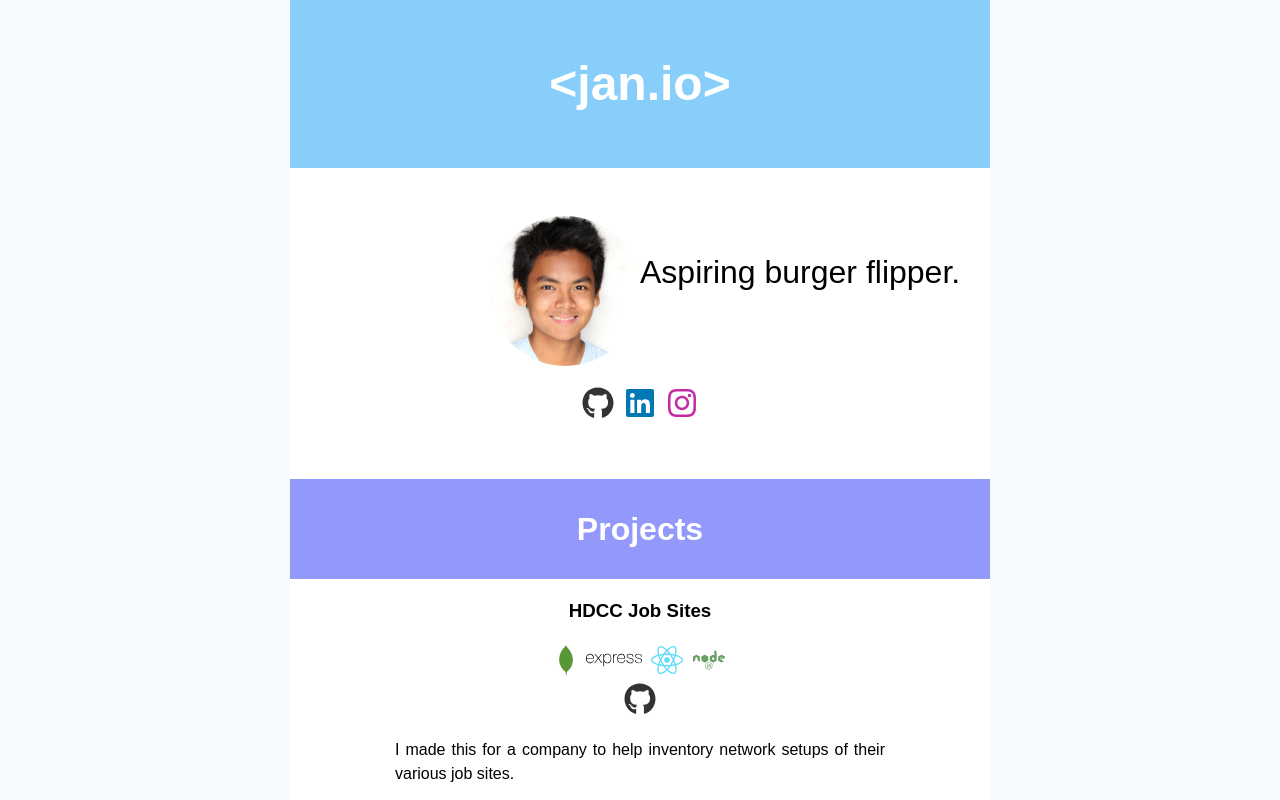
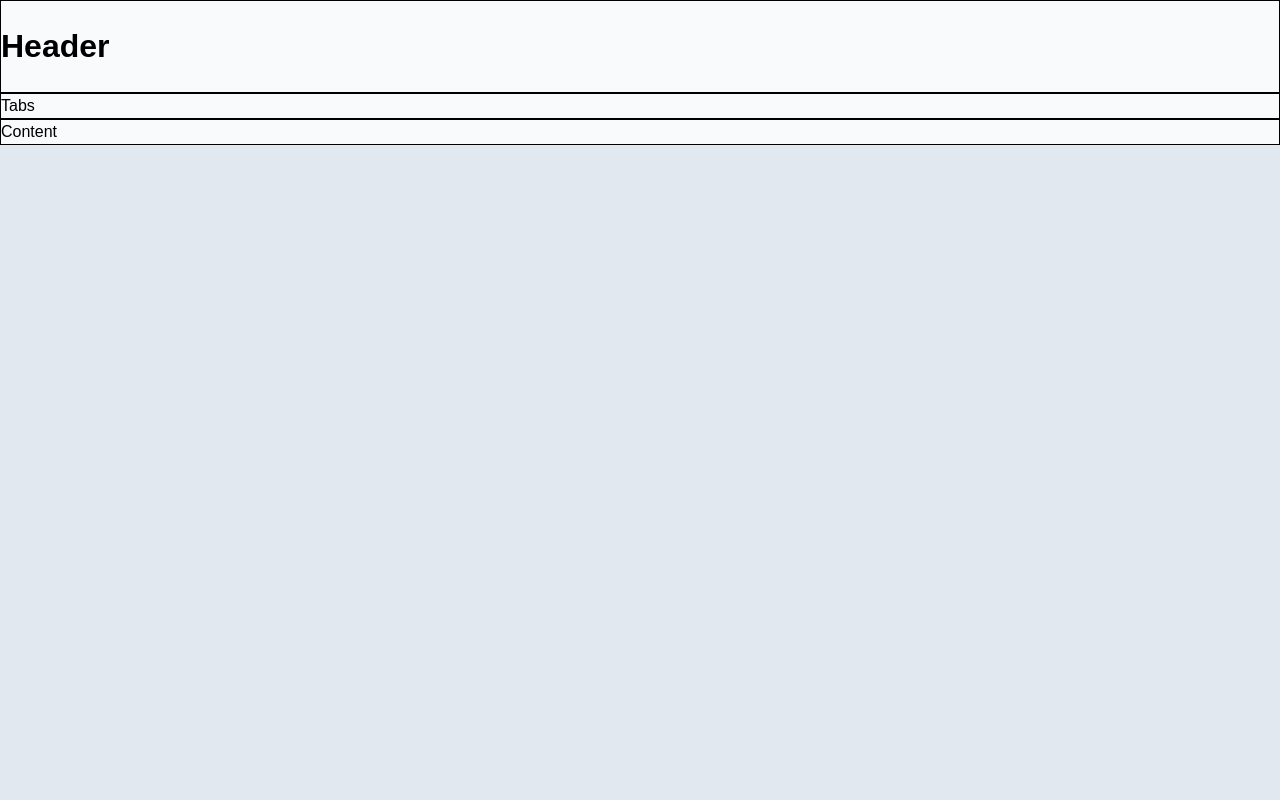
Before and after one commit to janeligio/janeligio, a React (Create React App) app: page / in a window 1280 px wide. Shown: the top 800 px of the page. Built offline with nearby package versions, Linux system fonts and the light colour scheme; a web font is replaced by a local one.

Commit message:
Starting from scratch

```diff
--- a/src/App.css
+++ b/src/App.css
@@ -1,109 +1,17 @@
+:root {
+	--white-1: #ffffff;
+	--white-2:#f6f6f6;
+	--white-3: #ececec;
+	--white-4: #e1e1e1;
+	--white-5:#d0d0d0;
+
+	--palette-1-1: #b7c2ce;
+	--palette-1-2: #e1e8ef;
+	--palette-1-3: #ebeef3;
+	--palette-1-4: #f9fafc;
+	--palette-1-5: #262626;
+}
 
 .App {
-	background: #FFF;
-	max-width: 700px;
+	background: var(--palette-1-4);
 }
-
-h1, h2, h3 {
-	margin: 0;
-	padding: 1em 0;
-}
-
-p {
-	margin: 0;
-	padding: 1em 0;
-}
-
-.btn {
-	display: inline-block;
-	background: #333;
-	color: white;
-	text-decoration: none;
-	padding: .5em 1em;
-	border: 1px solid #666;
-/*	margin: .5em 0;
-*/}
-.btn:hover {
-	background: #EAEAEA;
-	color: #333;
-}
-
-header.App-header {
-/*	font-family: 'Titillium Web', sans-serif;
-*/	font-family: 'B612', sans-serif;
-/*	font-size: 2em;
-*//*	background: rgb(2,0,36);
-	background: -moz-linear-gradient(153deg, rgba(2,0,36,1) 0%, rgba(9,9,121,1) 35%, rgba(0,212,255,1) 100%);
-	background: -webkit-linear-gradient(153deg, rgba(2,0,36,1) 0%, rgba(9,9,121,1) 35%, rgba(0,212,255,1) 100%);
-	background: linear-gradient(153deg, rgba(2,0,36,1) 0%, rgba(9,9,121,1) 35%, rgba(0,212,255,1) 100%);
-	filter: progid:DXImageTransform.Microsoft.gradient(startColorstr="#020024",endColorstr="#00d4ff",GradientType=1);
-  	background-repeat: no-repeat;
-  */
-  min-height: 450px;
-}
-
-header p {
-	font-size: 2em;
-}
-
-.content-title{
-	/* Thick headers */
-	/* font-weight: 1000; */
-	/* font-weight: 1000;
-	font-size: 3em;
-	height: 150px; */
-	padding:0;
-	font-size: 2em;
-	height: 100px;
-	display: flex;
-	justify-content: center;
-	align-items: center;
- }
-
-.card-content {
-	padding: 2em;
-}
-
-#myname {
-	text-align: center;
-	background: #87CFFA;
-	color: white;
-	margin: 0;
-	padding: 1em 0 0 0.7;
-	cursor: pointer;
-}
-
-img.headshot {
-	border-radius: 50%;
-    float: right;
-}
-
-img.fav-pic {
-	--aspect-ratio: 1/1;
-}
-
-@media (max-width: 400px) {
-	.favorite-pics-container {
-	  display: block;
-	}
-}
-
-#projects {
- background: #9299FB;
- color: #FFF;
-}
-
-#resume {
- background: #FFDE83;
- color: #FFF;
-}
-
-#interests {
- background: #FFC783;
- color: #FFF;
-}
-
-#favorite-movies {
- background: #5FBDF4;
- color: #FFF;
-}
--- a/src/App.js
+++ b/src/App.js
@@ -8,18 +8,17 @@ import Projects from './components/Projects';
 import Resume from './components/Resume';
 import Interests from './components/Interests';
 
+const border = {border:'1px solid black'};
 function App() {
 
 	return (
 		<div className="App">
-			<Header />
+			<header style={border}>
+				<h1>Header</h1>
+			</header>
 			<main className="main">
-				<Projects />
-				<Resume />
-				{/* <Interests /> */}
-				{/* <FavoritePictures /> */}
-				<div className="content-title" style={{ color: 'white', background: '#3AA6E6' }}>
-				</div>
+				<div style={border}>Tabs</div>
+				<div style={border}>Content</div>
 			</main>
 		</div>
 	);
--- a/src/index.css
+++ b/src/index.css
@@ -7,9 +7,9 @@ body {
   -webkit-font-smoothing: antialiased;
   -moz-osx-font-smoothing: grayscale;
   line-height: 1.5;
-  display: flex;
-  justify-content: space-around;
-  background: #F5FBFF;
+  /* display: flex;
+  justify-content: space-around; */
+  background: var(--palette-1-2);
 }
 
 code {
```
